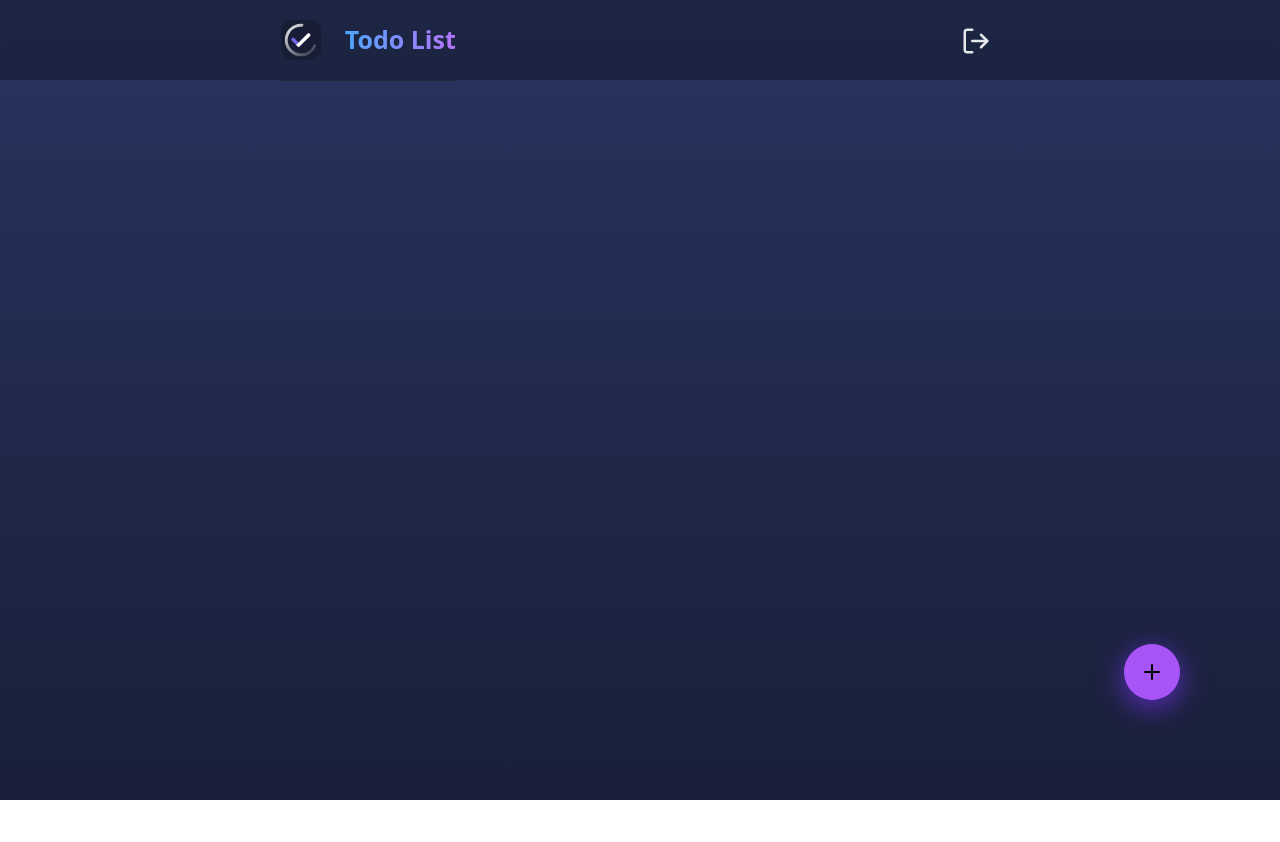
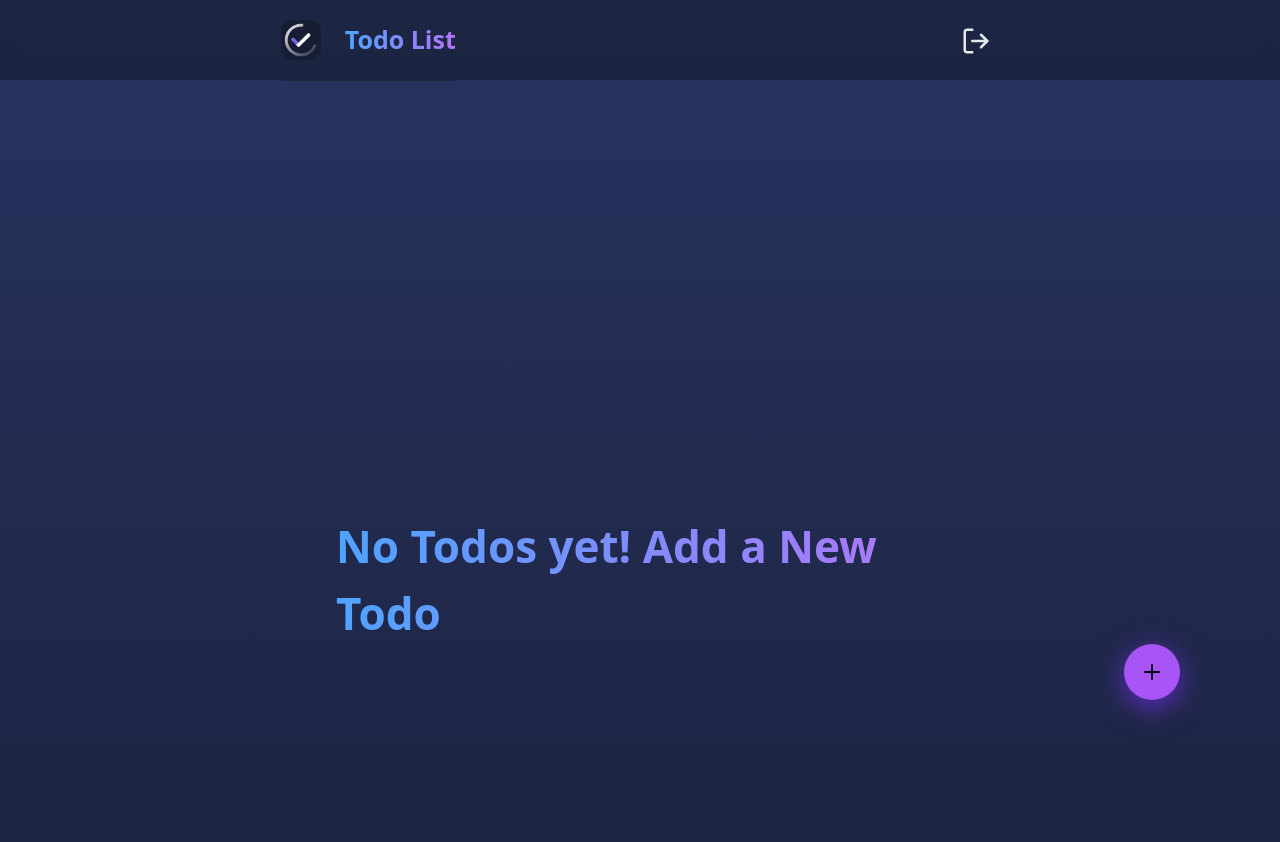
Before and after one commit to gknanhe/to-do-list-react, a React (Vite) app: page / in a window 1280 px wide. Shown: the top 842 px of the page. Before the commit the page ends 800 px from the top, so only its background shows below. Built offline with nearby package versions, Linux system fonts and the light colour scheme; sample sign-in values are in the browser's storage.

Commit message:
fixed some styling

```diff
--- a/src/Components/Home.jsx
+++ b/src/Components/Home.jsx
@@ -52,13 +52,16 @@ const Home = () => {
   // console.log("state", state);
 
   return (
-    <div className=" flex items-center justify-center my-[200px] flex-col gap-14 ">
-      {snap.todos.length > 0 &&
-        snap.todos.map((todo) => {
-          // console.log(todo, ++count); // Log each todo
-          return <Task todo={todo} key={todo.id} />;
-        })}
-
+    <div className="flex items-center justify-center my-[100px] flex-col gap-14">
+      {snap.todos.length === 0 ? (
+        <div className="flex items-center justify-center max-w-screen-sm mx-auto">
+          <span className="text-gradient_blue-purple text-[44px] heading1 flex items-center justify-center h-screen p-4">
+            No Todos yet! Add a New Todo
+          </span>
+        </div>
+      ) : (
+        snap.todos.map((todo) => <Task todo={todo} key={todo.id} />)
+      )}
       <Modal />
     </div>
   );
--- a/src/index.css
+++ b/src/index.css
@@ -69,3 +69,19 @@ body {
   background-clip: text;
   -webkit-text-fill-color: transparent;
 }
+
+.heading1 {
+  /* font-size: 64px; */
+  font-weight: 700;
+  line-height: 67.2px;
+}
+/* .heading2 {
+  font-size: 48px;
+  font-weight: 700;
+  line-height: 50.4px;
+}
+.heading3,
+.heading3-medium {
+  font-size: 32px;
+  line-height: 33.6px;
+} */
```
